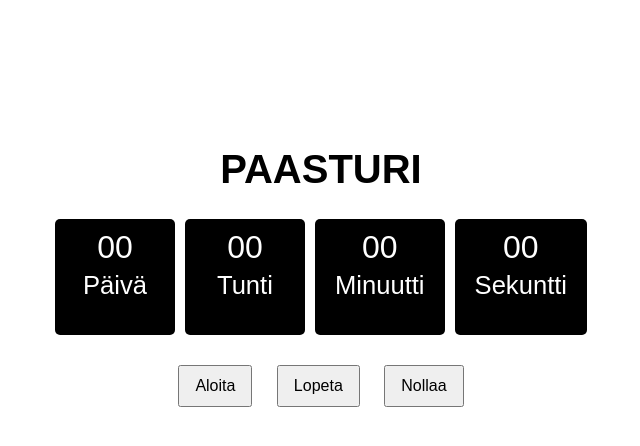
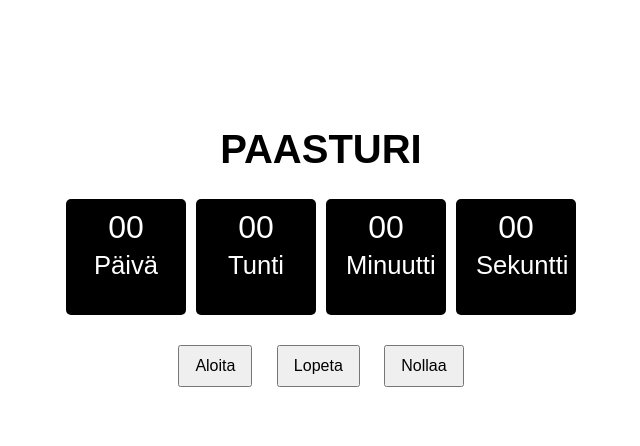
Before and after one commit to Mielenenergia/paasturi, a plain HTML site: page index.html in a window 1280 px wide. Shown: the whole page, without its empty margins (319-959 px from the left). Drawn offline with Linux system fonts and the light colour scheme.

Commit message:
Update style.css

```diff
--- a/style.css
+++ b/style.css
@@ -7,8 +7,8 @@ body {
 }
 
 .container {
-    max-width: 600px;
-    margin: 100px auto;
+    max-width: 400px;
+    margin: 80px auto;
     padding: 20px;
     background: rgba(255, 255, 255, 0.8);
     border-radius: 10px;
```
